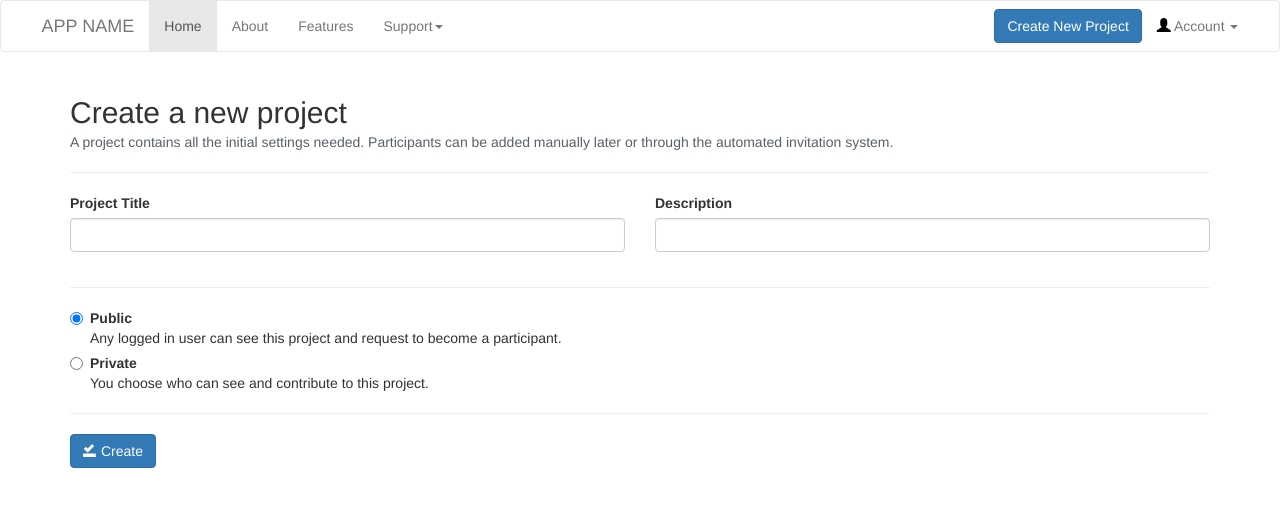
After one commit to KristianAsp/Facilitate, a Django app: page /project/new/ in a window 1280 px wide. The commit adds this page. Shown: the top 507 px of the page. Run offline with Django 3.2, Linux system fonts and the light colour scheme; a user stored in the database is signed in; some libraries are stand-ins or nearby versions.

Commit message:
Moved to use Django Forms instead to easy form handling.

```diff
--- a/src/ProjectManagementSystem/ProjectManagementSystem/settings.py
+++ b/src/ProjectManagementSystem/ProjectManagementSystem/settings.py
@@ -38,7 +38,7 @@ REST_FRAMEWORK = {
 
     'DEFAULT_AUTHENTICATION_CLASSES': (
         'rest_framework.authentication.SessionAuthentication',
-        #'rest_framework.authentication.TokenAuthentication',
+        'rest_framework.authentication.TokenAuthentication',
     )
 }
 MIDDLEWARE = [
@@ -121,5 +121,5 @@ USE_TZ = True
 
 STATIC_URL = '/static/'
 LOGIN_URL = '/'
-LOGIN_REDIRECT_URL = '/' #Redirect to this URL whenever it fails the @login_required decorator check
+LOGIN_REDIRECT_URL = '/login' #Redirect to this URL whenever it fails the @login_required decorator check
 SESSION_COOKIE_AGE = 259200 #Set the duration for each session to last a maximum of 3 days
--- a/src/ProjectManagementSystem/WebAPI/urls.py
+++ b/src/ProjectManagementSystem/WebAPI/urls.py
@@ -2,7 +2,7 @@ from django.conf.urls import url, include
 from django.contrib import admin
 from .models import Project
 from . import api_views, auth_login
-from rest_framework.authtoken import views
+from rest_framework.authtoken import views as rest_framework_views
 from .serializers import serializers
 from rest_framework import routers, viewsets
 
@@ -11,5 +11,9 @@ urlpatterns = [
     url(r'^projects/(?P<pk>[0-9]+)/$', api_views.ProjectDetail.as_view()),
     url(r'^users/$', api_views.UserList.as_view()),
     url(r'^users/(?P<pk>[0-9]+)/$', api_views.UserDetail.as_view()),
-    url(r'^api-token-auth/', views.obtain_auth_token), ##Obtains the valid API Token when a POST request is sent with a valid username and password (hashed)
+    url(r'^account/login/$', api_views.LoginUser.as_view()),
+    url(r'^account/logout/$', api_views.LogoutUser.as_view()),
+    url(r'^account/authenticate/$', api_views.AuthenticateUser.as_view()),
+    url(r'^tickets/(?P<pk>[0-9]+)/$', api_views.TicketList.as_view(), name = 'display_tickets'),
+    url(r'^get_auth_token/$', rest_framework_views.obtain_auth_token, name = 'get_auth_token'), ##Obtains the valid API Token when a POST request is sent with a valid username and password (hashed)
 ]
--- /dev/null
+++ b/src/ProjectManagementSystem/WebUI/forms.py
@@ -0,0 +1,61 @@
+from django import forms
+from django.contrib.auth.models import User
+from django.contrib.auth import authenticate, login, logout
+import re
+
+class LoginForm(forms.Form):
+    username = forms.CharField(max_length=100)
+    username.widget.attrs.update({'class' : 'form-control'})
+    username.widget.attrs.update({'placeholder' : 'Username'})
+
+    password = forms.CharField(widget = forms.PasswordInput())
+    password.widget.attrs.update({'class' : 'form-control'})
+    password.widget.attrs.update({'placeholder' : 'Password'})
+
+    def clean_password(self):
+        username = self.cleaned_data.get("username")
+        password = self.cleaned_data.get("password")
+        user = authenticate(username = username, password = password)
+        if not user:
+            raise forms.ValidationError("Incorrect username or password.")
+        return username
+
+class RegisterForm(forms.ModelForm):
+    username = forms.CharField(max_length=100)
+    username.widget.attrs.update({'class' : 'form-control'})
+    username.widget.attrs.update({'placeholder' : 'Username'})
+
+    email = forms.EmailField()
+    email.widget.attrs.update({'class' : 'form-control'})
+    email.widget.attrs.update({'placeholder' : 'Email'})
+
+    password = forms.CharField(widget = forms.PasswordInput())
+    password.widget.attrs.update({'class' : 'form-control'})
+    password.widget.attrs.update({'placeholder' : 'Password'})
+
+    confirm_password = forms.CharField(widget = forms.PasswordInput())
+    confirm_password.widget.attrs.update({'class' : 'form-control'})
+    confirm_password.widget.attrs.update({'placeholder' : 'Confirm password'})
+
+    class Meta:
+        model = User
+        fields = ('username', 'email', 'password',)
+
+    def clean_confirm_password(self):
+        PASSWORD_REGEX_PATTERN = "^([a-zA-Z0-9]+)+$"
+        pattern = re.compile(PASSWORD_REGEX_PATTERN)
+        password = self.cleaned_data["password"]
+        confirm_password = self.cleaned_data["confirm_password"]
+
+        if not pattern.match(password):
+            raise forms.ValidationError("A password can only contain letters from A-Z and digits.")
+
+        if password != confirm_password:
+            raise forms.ValidationError("The passwords do not match")
+
+class NewProjectForm(forms.Form):
+    project_title = forms.CharField(max_length=100)
+    project_title.widget.attrs.update({'class' : 'form-control'})
+
+    description = forms.CharField(max_length=100)
+    description.widget.attrs.update({'class' : 'form-control'})
--- a/src/ProjectManagementSystem/WebUI/static/css/styles.css
+++ b/src/ProjectManagementSystem/WebUI/static/css/styles.css
@@ -79,9 +79,43 @@
   margin-bottom: 0;
 }
 .navbar .container-fluid{
-  margin: 0 5vw;
+  margin: 0 2vw;
 }
 
 .dropdown-toggle {
   text-align: center;
 }
+
+.glyphicon{
+  color: black;
+}
+
+.glyphicon-saved {
+  color: white !important;
+}
+
+.errors ul {
+  list-style-type: none;
+  margin: 0;
+  padding: 0;
+  color: #B23A31;
+}
+
+.errors {
+  margin-bottom: 1em;
+  text-align: center;
+}
+
+.new_project {
+  margin-top: 3vh;
+}
+
+.heading h2 {
+    margin-bottom: 3px;
+}
+
+.heading-description {
+  color: #586069;
+  font-size: 14px;
+  flex: 1 100%;
+}
--- a/src/ProjectManagementSystem/WebUI/templates/UI/base.html
+++ b/src/ProjectManagementSystem/WebUI/templates/UI/base.html
@@ -7,6 +7,7 @@
       <meta name="viewport" content="width=device-width, initial-scale=1.0">
       <title>Project-LandingPage</title>
       <link rel="stylesheet" href="https://maxcdn.bootstrapcdn.com/bootstrap/3.3.7/css/bootstrap.min.css">
+      <script src="https://use.fontawesome.com/19e158ee1c.js"></script>
       <link rel="stylesheet" href="https://cdnjs.cloudflare.com/ajax/libs/font-awesome/4.7.0/css/font-awesome.min.css">
       <link rel="stylesheet" href="https://fonts.googleapis.com/css?family=Bitter:400,700">
       <link rel="stylesheet" href="https://fonts.googleapis.com/css?family=Source+Sans+Pro:300,400,700">
@@ -31,14 +32,18 @@
           </li>
         </ul>
         <ul class="nav navbar-nav navbar-right">
-          <li><a href="/register">Try it now!</a></li>
-          <li><a href="/login">Go to your project -></a></li>
+          {% if request.user.is_authenticated %}
+            {% include 'UI/navbars/logged_in_navbar.html' %}
+          {% else %}
+            {% include 'UI/navbars/logged_out_navbar.html' %}
+          {% endif %}
+
         </ul>
       </div>
     </nav>
     {% block content %}
     {% endblock %}
     <script src="https://cdnjs.cloudflare.com/ajax/libs/jquery/3.2.1/jquery.min.js"></script>
-    <script src="https://cdnjs.cloudflare.com/ajax/libs/twitter-bootstrap/4.0.0-beta.2/js/bootstrap.bundle.min.js"></script>
+    <script src="https://maxcdn.bootstrapcdn.com/bootstrap/3.3.7/js/bootstrap.min.js" integrity="sha384-Tc5IQib027qvyjSMfHjOMaLkfuWVxZxUPnCJA7l2mCWNIpG9mGCD8wGNIcPD7Txa" crossorigin="anonymous"></script>
   </body>
 </html>
--- /dev/null
+++ b/src/ProjectManagementSystem/WebUI/templates/UI/navbars/logged_in_navbar.html
@@ -0,0 +1,15 @@
+<li>
+  <p class="navbar-btn">
+    <a href="{% url 'new_project' %}" class="btn btn-primary">Create New Project</a>
+  </p>
+</li>
+<li class="dropdown">
+  <a class="dropdown-toggle" data-toggle="dropdown" href="#">  <span class="glyphicon glyphicon-user"></span> Account
+  <span class="caret"></span></a>
+  <ul class="dropdown-menu">
+    <li><a href="#">Profile</a></li>
+    <li><a href="#">Settings</a></li>
+    <li><a href="#">Privacy</a></li>
+    <li><a href="{% url 'user_logout' %}">Sign out</a></li>
+  </ul>
+</li>
--- /dev/null
+++ b/src/ProjectManagementSystem/WebUI/templates/UI/navbars/logged_out_navbar.html
@@ -0,0 +1,2 @@
+<li><a href="/register">Try it now!</a></li>
+<li><a href="/login">Go to your project -></a></li>
--- /dev/null
+++ b/src/ProjectManagementSystem/WebUI/templates/UI/project/new.html
@@ -0,0 +1,44 @@
+{%  extends 'UI/base.html' %}
+
+{% block content %}
+<div class= "row new_project">
+  <div class ="container">
+    <div class="heading">
+      <h2>Create a new project</h2>
+      <p class="heading-description">A project contains all the initial settings needed. Participants can be added manually later or through the automated invitation system.</p>
+    </div>
+    <hr></hr>
+
+  <form action="{% url 'new_project' %}" method="post">
+    {% csrf_token %}
+    <div class="row">
+      <div class="col-md-6 col-xs-12">
+        <div class="form-group">
+          <label for="inputName">Project Title</label>
+          {{ form.project_title }}
+        </div>
+      </div>
+      <div class="col-md-6 col-xs-12">
+        <div class="form-group">
+          <label for="Description">Description</label>
+          {{ form.description }}
+        </div>
+      </div>
+    </div>
+    <hr></hr>
+    <div class="form-group">
+      <div class="radio">
+        <label><input type="radio" name="optradio" checked><strong>Public</strong></label><br><label>Any logged in user can see this project and request to become a participant.</label>
+      </div>
+      <div class="radio">
+        <label><input type="radio" name="optradio"><strong>Private</strong></label><br><label>You choose who can see and contribute to this project.</label>
+      </div>
+    </div>
+    <hr></hr>
+    <div class="text-left">
+      <button type="submit" class="btn btn-primary"><i class="glyphicon glyphicon-saved"></i> Create</button>
+    </div>
+  </form>
+  </div>
+</div>
+{% endblock %}
--- a/src/ProjectManagementSystem/WebUI/urls.py
+++ b/src/ProjectManagementSystem/WebUI/urls.py
@@ -2,11 +2,13 @@ from django.conf.urls import url, include
 from django.contrib import admin
 from . import views
 from django.contrib.auth.views import logout
+
 urlpatterns = [
     url(r'^$', views.index),
     url(r'^login/$', views.login_index, name="user_login"),
-    url(r'^register/$', views.register_index),
+    url(r'^register/$', views.register_index, name ="register_index"),
     url(r'^dashboard/$', views.dashboard_index),
-    url(r'^logout/$', logout, {'next_page': '/'}, name='logout'),
-    url(r'^register/process_register$', views.user_register, name="user_register"),
+    url(r'^logout/$', views.user_logout, name='user_logout'),
+    url(r'^project/new/$', views.new_project, name='new_project'),
+    url(r'^dashboard/display/$', views.display_tickets, name = 'display_tickets')
 ]
--- a/src/ProjectManagementSystem/WebUI/views.py
+++ b/src/ProjectManagementSystem/WebUI/views.py
@@ -10,78 +10,117 @@ import hashlib
 from django.contrib.auth import authenticate, login, logout
 from django.contrib.auth.models import User
 from django.contrib.auth.decorators import login_required
+from .forms import LoginForm, RegisterForm, NewProjectForm
+import pdb
 
+API_URL = 'http://127.0.0.1:8000/api/'
 
+######
+# Obtain authentication token from API
+######
+def get_auth_token(request, username, password):
+    URL = API_URL + 'get_auth_token/'
+    data = dict(username = username, password = password)
+
+    r = requests.post(URL, data = data)
+    data_json = r.json()
+    request.session['auth'] = data_json['token']
+
+@csrf_exempt
 def user_login(request):
-    username = request.POST.get("username")
-    password = request.POST.get("password")
+    form = LoginForm(request.POST)
 
-    user = authenticate(request, username = username, password = password)
-    if user is not None:
-        login(request, user)
-    else:
-        return HttpResponseRedirect('/')
-    return HttpResponseRedirect('/dashboard/')
+    if form.is_valid():
+        username = request.POST.get("username") #cleaned_data.get did not work. Find out why
+        password = request.POST.get("password") #cleaned_data.get did not work. Find out why
 
-@login_required
+        user = authenticate(request, username = username, password = password)
+        if user is not None:
+            login(request, user)
+            get_auth_token(request, username = username, password = password)
+            return HttpResponseRedirect('/dashboard/')
+    return render(request, 'UI/login.html', {'form': form})
+
 def dashboard_index(request):
-    context = {}
+    rootURL = API_URL + 'projects/'
+
+    # SAMPLE GET REQUEST
+    ######
+    data = {'content-type': 'application/json', 'Authorization' : 'Token ' + request.session['auth']}
+    try:
+        ro = requests.get(rootURL, headers = data)
+        data = {'projects' : ro.json(), }
+    except ValueError:
+        data = {}
+        print('error')
     template = loader.get_template('UI/user/dashboard.html')
-    return HttpResponse(template.render(context, request))
+    return HttpResponse(template.render(data, request))
 
 def user_register(request):
-    username = request.POST.get("username")
-    password = request.POST.get("password")
-    email = request.POST.get("email")
+    form = RegisterForm(request.POST)
 
-    new_user = User(username = username, email = email)
-    new_user.set_password(password)
-    new_user.save()
-    user = authenticate(request, username = username, password = password)
-    if not user:
-        return HttpResponseRedirect('https://www.google.com')
-    if user.is_authenticated:
+    if form.is_valid():
+        user = form.save(commit=False)
+        user.set_password(form.cleaned_data.get('password'))
+        user.save()
         login(request, user)
-    return HttpResponseRedirect('/dashboard/')
+        return HttpResponseRedirect('/dashboard/')
+    return render(request, 'UI/register.html', {'form': form})
 
 def register_index(request):
-    context = {}
-    template = loader.get_template('UI/register.html')
-    return HttpResponse(template.render(context, request))
+    if request.method == "POST":
+        return user_register(request)
+
+    if request.method == "GET":
+        form = RegisterForm()
+        return render(request, 'UI/register.html', {'form': form})
+
+    return HttpResponseBadRequest
 
 def login_index(request):
     if request.method == "POST":
         return user_login(request)
 
     if request.method == "GET":
-        context = {}
-        template = loader.get_template('UI/login.html')
-        return HttpResponse(template.render(context, request))
+        form = LoginForm()
+        return render(request, 'UI/login.html', {'form': form})
 
     return HttpResponseBadRequest
 
 @login_required
 def user_logout(request):
-    logout(user)
+    logout(request)
     return HttpResponseRedirect('/')
 
 def index(request):
     context = {}
     template = loader.get_template('UI/index.html')
     return HttpResponse(template.render(context, request))
-    #rootURL = 'http://127.0.0.1:8000/products/1/'
 
-    #######
-    # SAMPLE GET REQUEST
-    ######
-    #r = urlopen(rootURL).read().decode('utf-8')
-    #data = json.loads(r)
-    #html = "<html><body><pre>Data: %s.</pre></body></html>" % json.dumps(data['hello'], indent=2)
+def new_project(request):
+    if request.method == "GET":
+        form = NewProjectForm()
+        return render(request, 'UI/project/new.html', {'form' : form})
 
-    #######
-    # SAMPLE POST REQUEST
-    ######
-    #post_fields = {'name': 'My Project Name', 'owner':'Kristian'}
-    #response = requests.post(rootURL, data = post_fields)
-    #responseJsonParsed = json.loads(response.text)
-    #return JsonResponse(responseJsonParsed)
+    if request.method == "POST":
+        form = NewProjectForm(request.POST)
+
+        if form.is_valid():
+            rootURL = 'http://127.0.0.1:8000/api/projects/'
+            post_fields = form.cleaned_data
+            response = requests.post(rootURL, data = post_fields)
+            responseJsonParsed = json.dumps(response.text)
+            return JsonResponse(responseJsonParsed, safe=False)
+
+def display_tickets(request, id):
+    rootURL = API_URL + 'projects/tickets/' + id
+
+    data = {'content-type': 'application/json', 'Authorization' : 'Token ' + request.session['auth']}
+    try:
+        ro = requests.get(rootURL, headers = data)
+        data = {'tickets' : ro.json(), }
+    except ValueError:
+        data = {}
+        print('error')
+    template = loader.get_template('UI/user/dashboard.html')
+    return HttpResponse(template.render(data, request))
```
Also changed, not shown: src/ProjectManagementSystem/WebAPI/api_views.py (+37 -10 lines), src/ProjectManagementSystem/WebAPI/models.py (+12 -20 lines), src/ProjectManagementSystem/WebUI/templates/UI/login.html (+5 -3 lines), src/ProjectManagementSystem/WebUI/templates/UI/register.html (+6 -11 lines), src/ProjectManagementSystem/WebUI/templates/UI/user/base.html (deleted, +0 -43 lines), src/ProjectManagementSystem/WebUI/templates/UI/user/dashboard.html (+7 -7 lines).
